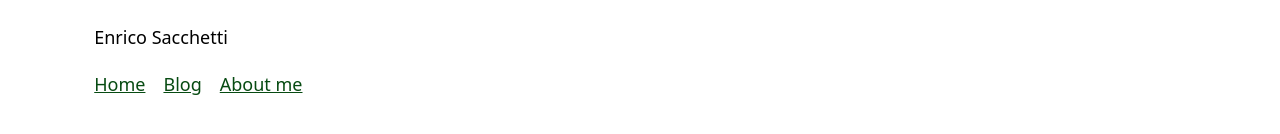
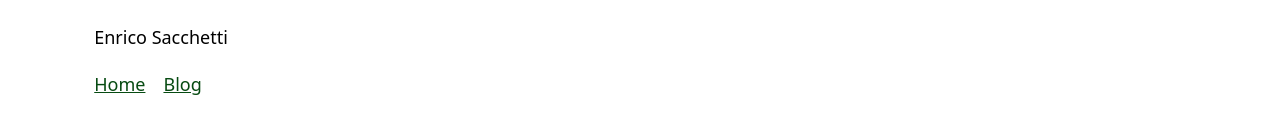
Before and after one commit to theetrain/theetrain-website, a SvelteKit app: page / in a window 1280 px wide. Shown: the part 1852-1986 px from the top of the page. Built offline with nearby package versions, Linux system fonts and the light colour scheme.

Commit message:
build: remove unused page to fix build error

```diff
--- a/src/routes/+layout.svelte
+++ b/src/routes/+layout.svelte
@@ -56,7 +56,6 @@ Specializing in front end web development, inclusive design, and design systems.
       <menu>
         <a href="/">Home</a>
         <a href="/blog">Blog</a>
-        <a href="/about">About me</a>
       </menu>
     </nav>
   </div>
```
